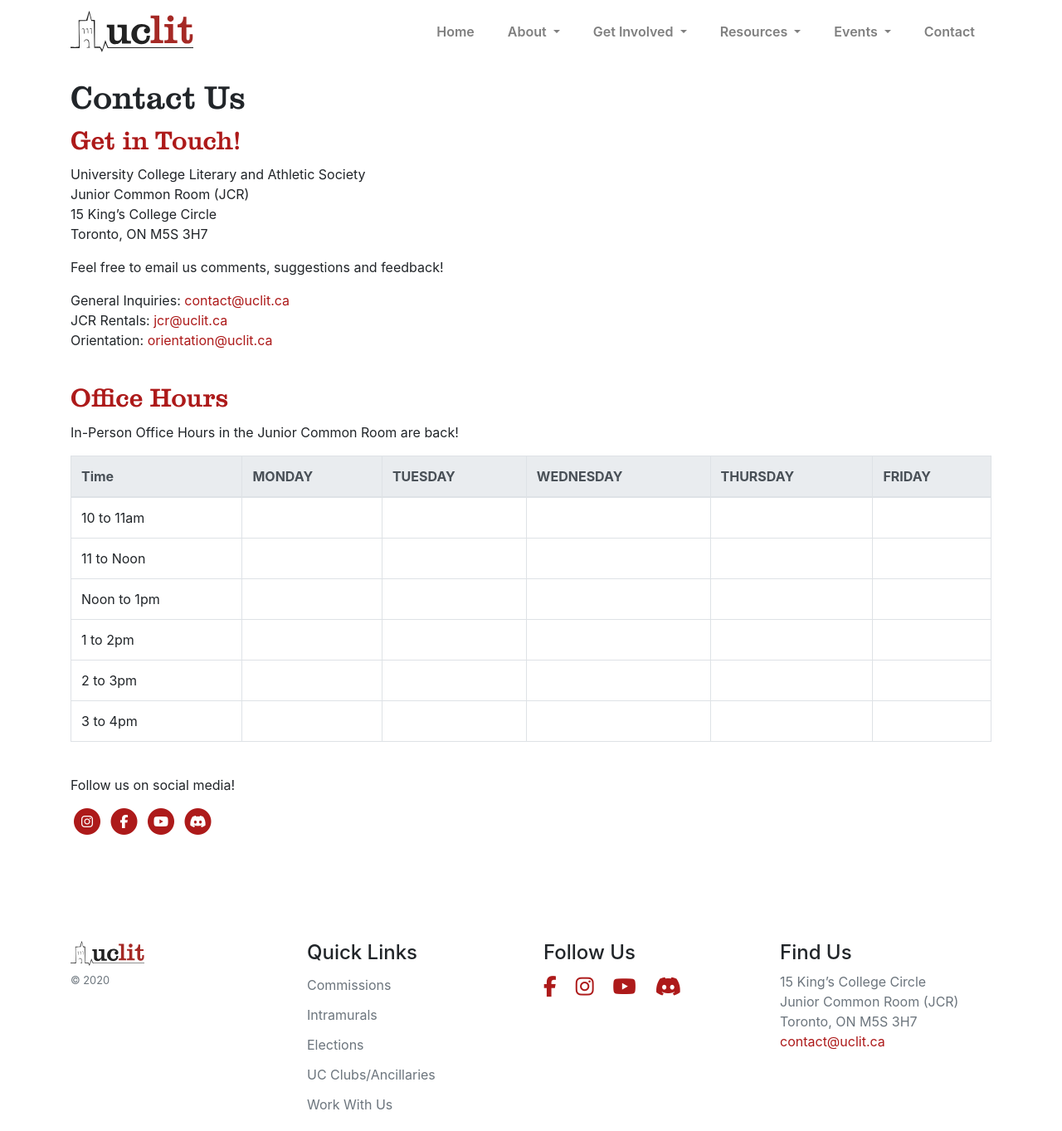
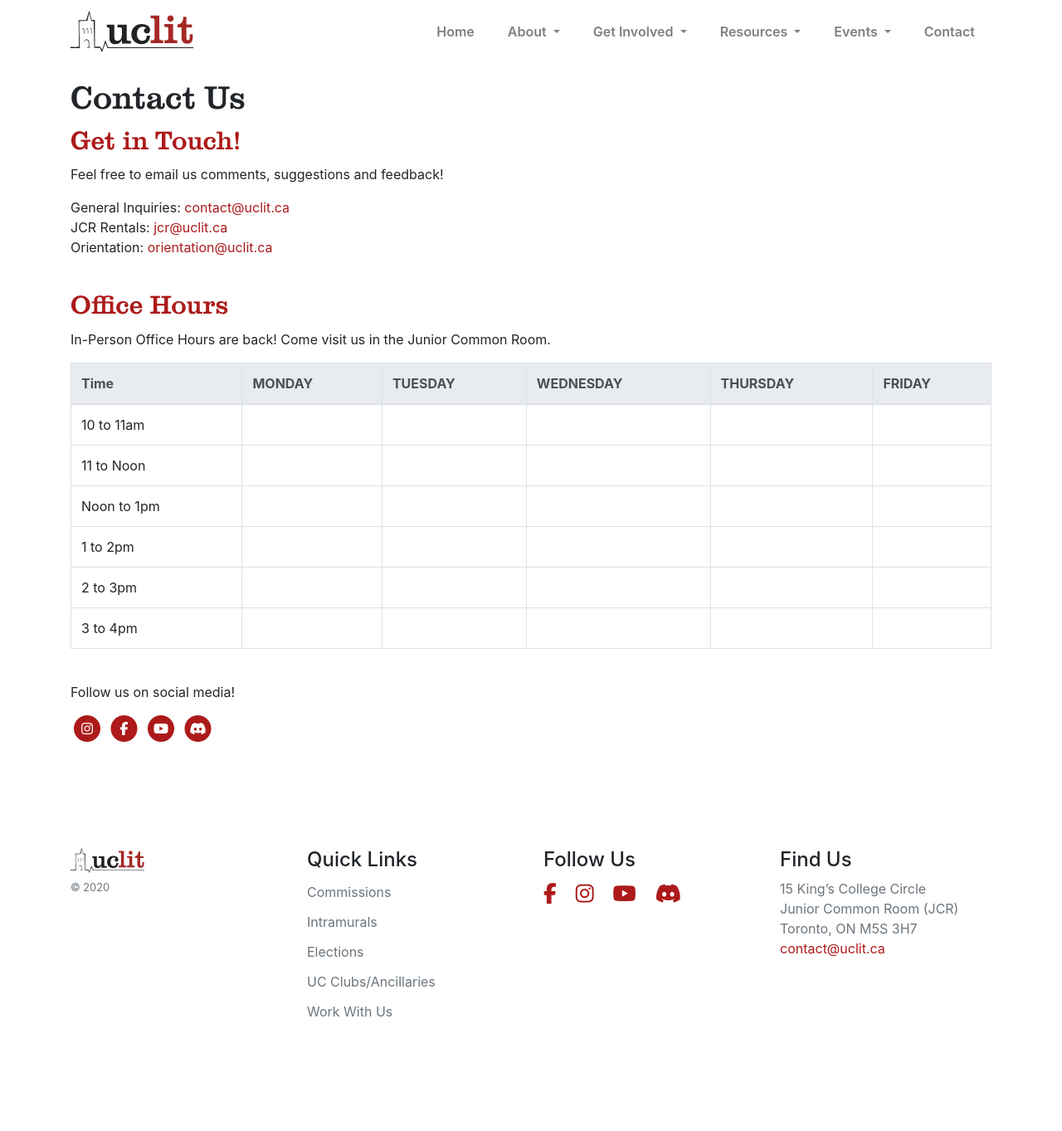
Before and after one commit to uclit-webmaster/uclit-site, a Jekyll site: the page built from contact.html, in a window 1280 px wide and 1363 px high. Shown: the whole window at 83% size. Built offline with Jekyll 4.4.1, drawn with Linux system fonts in a browser that asks for light colours; nearby versions of some CDN libraries.

Commit message:
Update contact.html

```diff
--- a/contact.html
+++ b/contact.html
@@ -4,15 +4,6 @@ title: Contact Us
 ---
 <h1 class="font-secondary">Contact Us</h1>
 <h2 class="font-secondary text-primary">Get in Touch!</h2>
-<p>
-    University College Literary and Athletic Society<br>
-
-    Junior Common Room (JCR)<br>
-
-    15 King’s College Circle<br>
-
-    Toronto, ON M5S 3H7<br>
-</p>
 
 <p>Feel free to email us comments, suggestions and feedback!</p>
 
@@ -24,7 +15,7 @@ title: Contact Us
 </p>
 <br>
 <h2 class="font-secondary text-primary">Office Hours</h2>
-<p>In-Person Office Hours in the Junior Common Room are back!</p>
+<p>In-Person Office Hours are back! Come visit us in the Junior Common Room.</p>
 <!-- To add the zoom button to the calendar add " <a href="https://utoronto.zoom.us/j/83289557342"><i class="fas fa-video"></i></a>" beside the name. -->
 <!-- The space before the first "<a>" is on purpose so its not touching the name! -->
 <div class="table-responsive">
```
